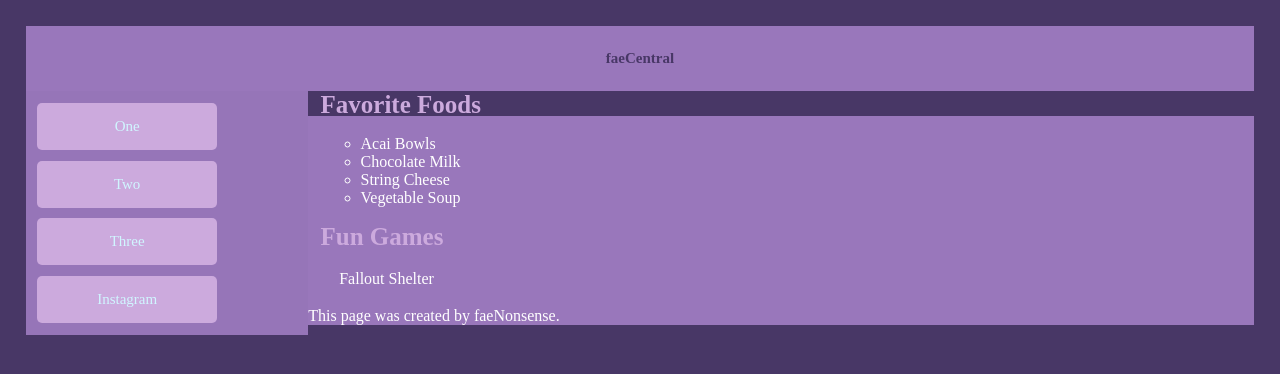
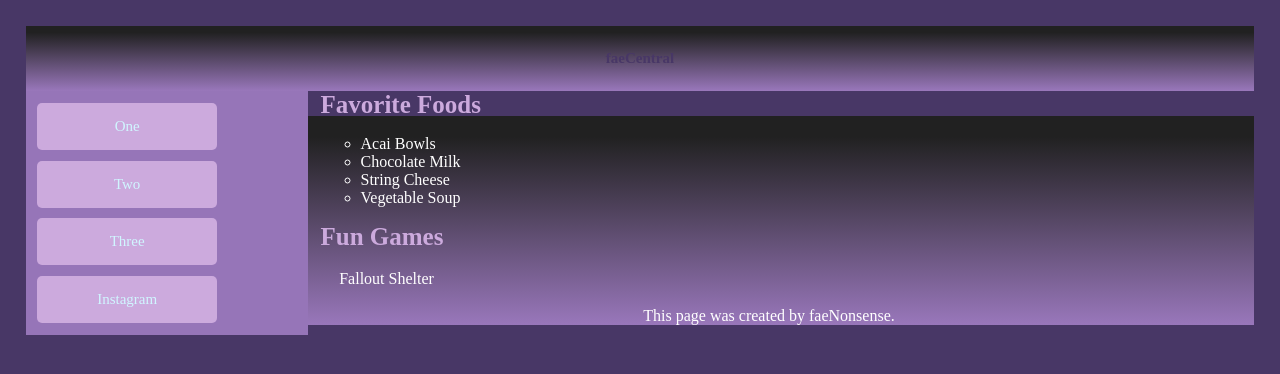
Before and after one commit to faeNonsense/faeNonsense, a plain HTML site: page index.html in a window 1280 px wide. Drawn offline with Linux system fonts and the light colour scheme.

Commit message:
Update sample.css

```diff
--- a/css/sample.css
+++ b/css/sample.css
@@ -124,6 +124,12 @@ summary{
 	font-style: normal;
 }
 
-footer{
+header, footer{
+	text-align: center;
 	background-color: #9977BB;
+	background: -moz-linear-gradient(top, #212121 10%, #9977BB 100%);
+	background: -webkit-linear-gradient(#212121 10%, #9977BB 100%);
+	background: -o-linear-gradient(#212121 10%, #9977BB 100%);
+	background: linear-gradient(#212121 10%, #9977BB 100%);
+
 }
```
